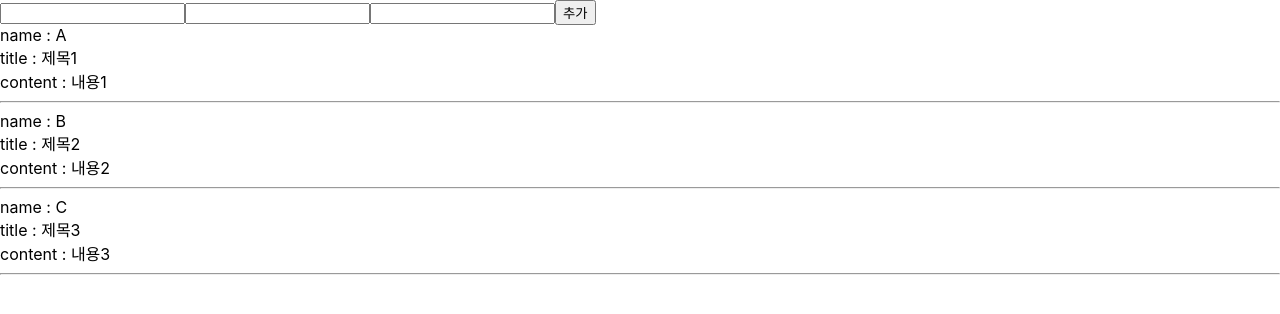
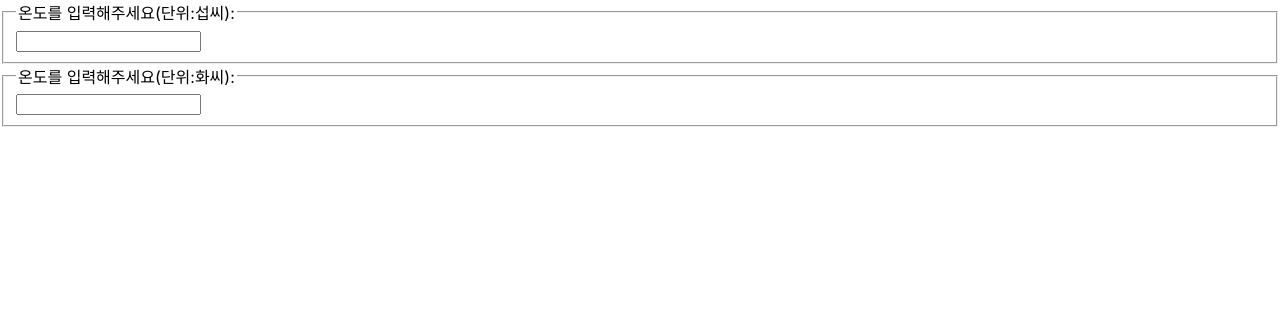
Before and after one commit to seohyun1001/React_240513, a React (Create React App) app in the folder my-app/: page / in a window 1280 px wide. Shown: the top 314 px of the page. Built offline with nearby package versions, Linux system fonts and the light colour scheme.

Commit message:
240527 10:40 / State 끌어올리기 (~하위 컴포넌트에서 State 공유하기

```diff
--- /dev/null
+++ b/my-app/src/12.State끌어올리기/Calculator.jsx
@@ -0,0 +1,52 @@
+import React, { useState } from "react";
+import TemperatureInput from "./TemperatureInput";
+
+function BoilingVerdict(props) {
+    if (props.celsius >= 100) {
+        return <p>물이 끓습니다.</p>;
+    }
+    return <p>물이 끓지 않습니다.</p>;
+}
+
+function toCelsius(fahrenheit) {
+    return ((fahrenheit - 32) * 5) / 9;
+}
+
+function toFahrenheit(celsius) {
+    return (celsius * 9) / 5 + 32;
+}
+
+function tryConvert(temperature, convert) {
+    const input = parseFloat(temperature);
+    if (Number.isNaN(input)) {
+        return "";
+    }
+    const output = convert(input);
+    const rounded = Math.round(output * 1000) / 1000;
+    return rounded.toString();
+}
+
+function Calculator(props) {
+    // const [temperature, setTemperature] = useState("");
+    // const [scale, setScale] = useState("c");
+
+    // const handleChange = (event) => {
+    //     setTemperature(event.target.value);
+    // }
+
+
+    return (
+        // <fieldset>
+        //     <legend>섭씨 온도를 입력하세요.</legend>
+        //     <input value={temperature} onChange={handleChange} />
+        //     <BoilingVerdict celsius={parseFloat(temperature)} />
+        // </fieldset>
+
+        <div>
+            <TemperatureInput scale="c" />
+            <TemperatureInput scale="f" />
+        </div>
+    );
+}
+
+export default Calculator;
--- /dev/null
+++ b/my-app/src/12.State끌어올리기/TemperatureInput.jsx
@@ -0,0 +1,25 @@
+import React, { useState } from "react";
+
+const scaleNames = {
+    c: "섭씨",
+    f: "화씨",
+};
+
+function TemperatureInput(props) {
+    const [temperature, setTemperature] = useState('');
+
+    const handleChange = (event) => {
+        setTemperature(event.target.value);
+    };
+
+    return (
+        <fieldset>
+            <legend>
+                온도를 입력해주세요(단위:{scaleNames[props.scale]}):
+            </legend>
+            <input value={temperature} onChange={handleChange} />
+        </fieldset>
+    );
+}
+
+export default TemperatureInput;
--- a/my-app/src/index.js
+++ b/my-app/src/index.js
@@ -28,6 +28,7 @@
 import StudentList from './10.리스트와 키/StudentList';
 import InterationSample from './10.리스트와 키/InterationSample';
 import BoardItemList from './10.리스트와 키/BoardItemList';
+import Calculator from './12.State끌어올리기/Calculator';
 
 const root = ReactDOM.createRoot(document.getElementById('root'));
 
@@ -72,7 +73,11 @@
     {/* <NumberList /> */}
     {/* <StudentList /> */}
     {/* <InterationSample /> */}
-    <BoardItemList />
+    {/* <BoardItemList /> */}
+
+{/* 12장 */}
+    <Calculator />
+
 
 
   </React.StrictMode>
```
